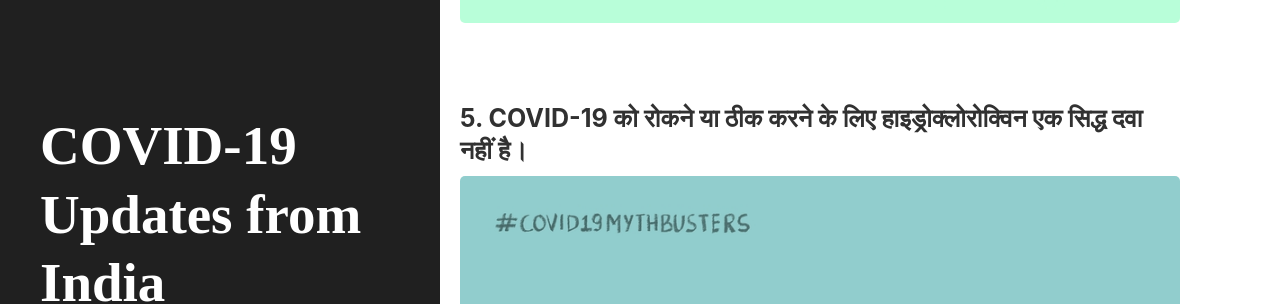
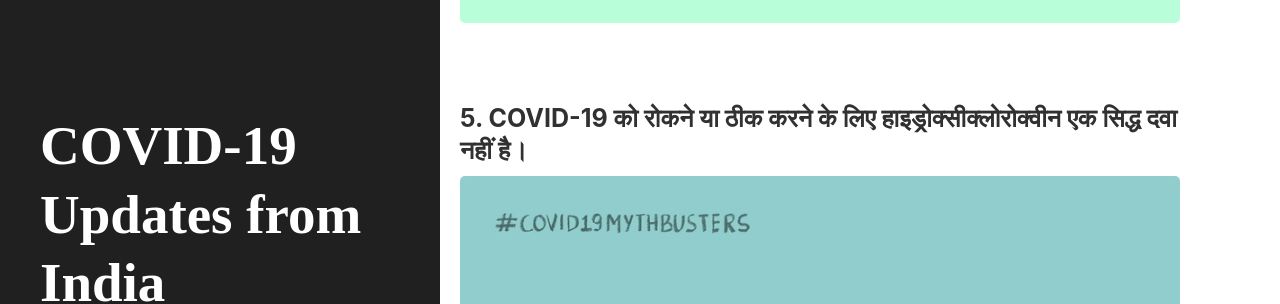
Before and after one commit to bhooraj/covid19updates-india, a Jekyll site: the page built from covid19mythbusters_hindi.md, in a window 1280 px wide and 900 px high, scrolled down 3456 px. Shown: the part 157-461 px from the top of the window. Built offline with Jekyll 4.4.1, drawn with Linux system fonts in a browser that asks for light colours.

Commit message:
Corrected mispelled hydroxychoroquine in himdi

```diff
--- a/covid19mythbusters_hindi.md
+++ b/covid19mythbusters_hindi.md
@@ -20,7 +20,7 @@ language: Hindi
 ### 4. उच्च तापमान पर अपने शरीर को रखना COVID-19 को रोकता या ठीक नहीं करता।
 <img src="/public/images/covid19mythbusters/hindi/CovidMythBusters_Sun_hindi.jpg" alt="Illustration on COVID-19 myth about High Temperatures.">
 <br>
-### 5. COVID-19 को रोकने या ठीक करने के लिए हाइड्रोक्लोरोक्विन एक सिद्ध दवा नहीं है।
+### 5. COVID-19 को रोकने या ठीक करने के लिए हाइड्रोक्सीक्लोरोक्वीन एक सिद्ध दवा नहीं है।
 <img src="/public/images/covid19mythbusters/hindi/CovidMythBusters_Hydroxychloroquine_hindi.jpg" alt="Illustration on COVID-19 myth about Hydroxychloroquine.">
 <br>
 *Note: More Myth-busters will be added soon.*
```
